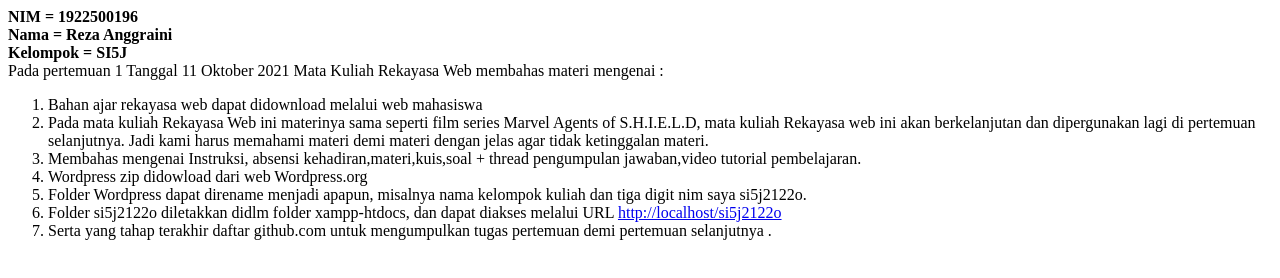
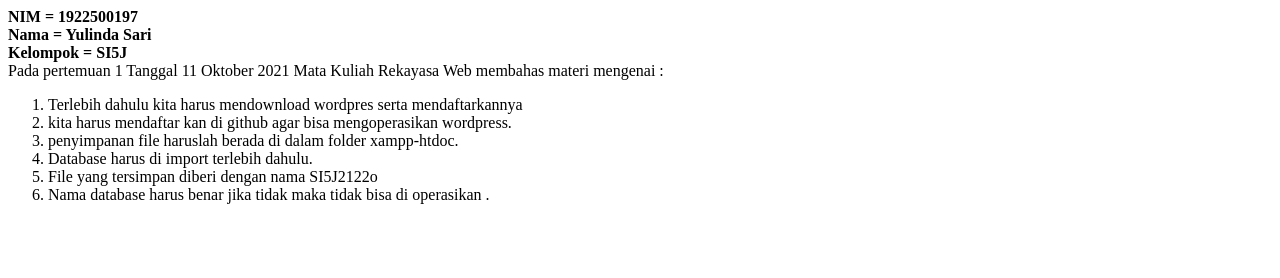
Before and after one commit to yulindasari97/si5j2122o, a plain HTML site: page 1/index.html in a window 1280 px wide. Drawn offline with Linux system fonts and the light colour scheme.

Commit message:
Update index.html

```diff
--- a/1/index.html
+++ b/1/index.html
@@ -1,16 +1,15 @@
 <span style="font-weight: bolder;">
-NIM = 1922500196<br>
-Nama = Reza Anggraini<br>
+NIM = 1922500197<br>
+Nama = Yulinda Sari<br>
 Kelompok = SI5J<br>
 </span>
 
 Pada pertemuan 1 Tanggal 11 Oktober 2021 Mata Kuliah Rekayasa Web membahas materi mengenai : <br>
 <ol>
-  <li>Bahan ajar rekayasa web dapat didownload melalui web mahasiswa </li>
-  <li>Pada mata kuliah Rekayasa Web ini materinya sama seperti film series Marvel Agents of S.H.I.E.L.D,  mata kuliah Rekayasa web  ini akan berkelanjutan dan dipergunakan lagi di pertemuan selanjutnya. Jadi kami harus memahami materi demi materi dengan jelas agar tidak ketinggalan materi. </li>
-  <li>Membahas mengenai Instruksi, absensi kehadiran,materi,kuis,soal + thread pengumpulan jawaban,video tutorial pembelajaran.</li>
-  <li>Wordpress zip didowload dari web Wordpress.org</li>
-  <li>Folder Wordpress dapat direname menjadi apapun, misalnya nama kelompok kuliah dan tiga digit nim saya si5j2122o.</li>
-  <li>Folder si5j2122o diletakkan didlm folder xampp-htdocs, dan dapat diakses melalui URL <a href="http://localhost/si5j2122o" target="_blank">http://localhost/si5j2122o</a></li>
-  <li>Serta yang tahap terakhir daftar github.com untuk mengumpulkan tugas pertemuan demi pertemuan selanjutnya . </li>
+  <li>Terlebih dahulu kita harus mendownload wordpres serta mendaftarkannya  </li>
+  <li> kita harus mendaftar kan di github agar bisa mengoperasikan wordpress. </li>
+  <li>penyimpanan file haruslah berada di dalam folder xampp-htdoc. </li>
+  <li>Database harus di import terlebih dahulu.</li>
+  <li>File yang tersimpan diberi dengan nama SI5J2122o</li>
+  <li>Nama database harus benar jika tidak maka tidak bisa di operasikan  . </li>
 </ol>
```
